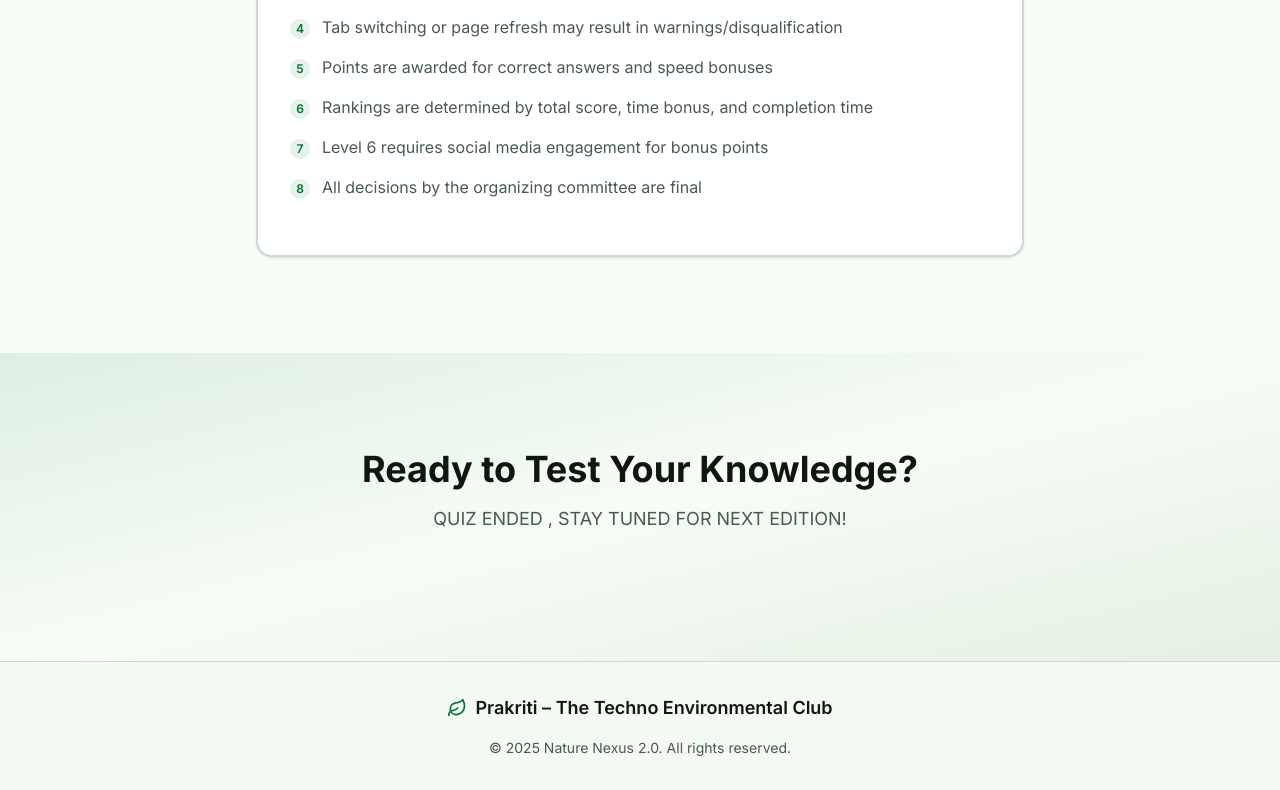
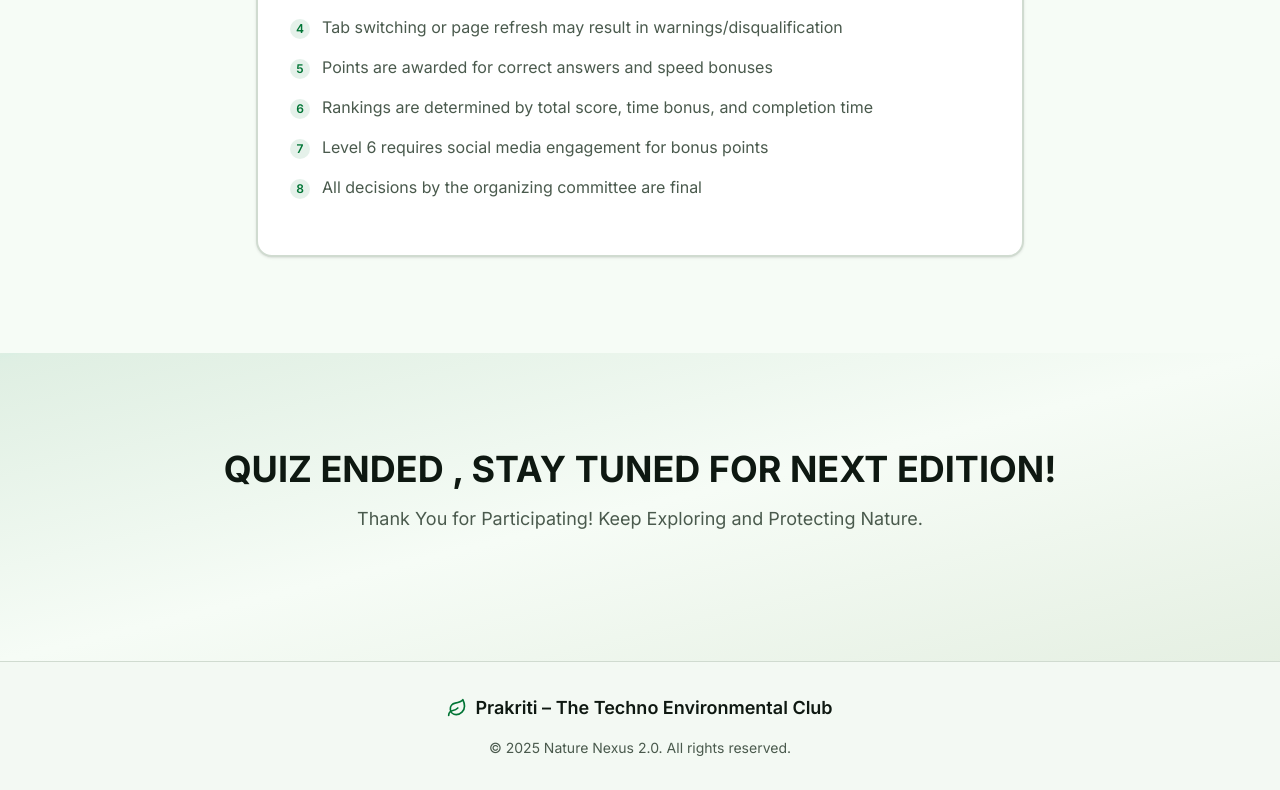
Before and after one commit to Maheshgoud6181/naturenexus2.0, a Next.js app: page / in a window 1280 px wide. Shown: the part 3082-3872 px from the top of the page. Built offline with nearby package versions, Linux system fonts and the light colour scheme.

Commit message:
Close event: disable registration button

```diff
--- a/app/page.tsx
+++ b/app/page.tsx
@@ -360,10 +360,10 @@ export default function HomePage() {
       <section className="bg-gradient-to-br from-primary/10 via-background to-secondary/10 py-16 md:py-24">
         <div className="container mx-auto px-4 text-center animate-on-scroll">
           <h2 className="mb-4 text-3xl font-bold text-foreground md:text-4xl">
-            Ready to Test Your Knowledge?
+            QUIZ ENDED , STAY TUNED FOR NEXT EDITION!
           </h2>
           <p className="mb-8 text-lg text-muted-foreground">
-            QUIZ ENDED , STAY TUNED FOR NEXT EDITION!
+            Thank You for Participating! Keep Exploring and Protecting Nature.
           </p>
           {/* <Link href="/register">
             <Button
```
